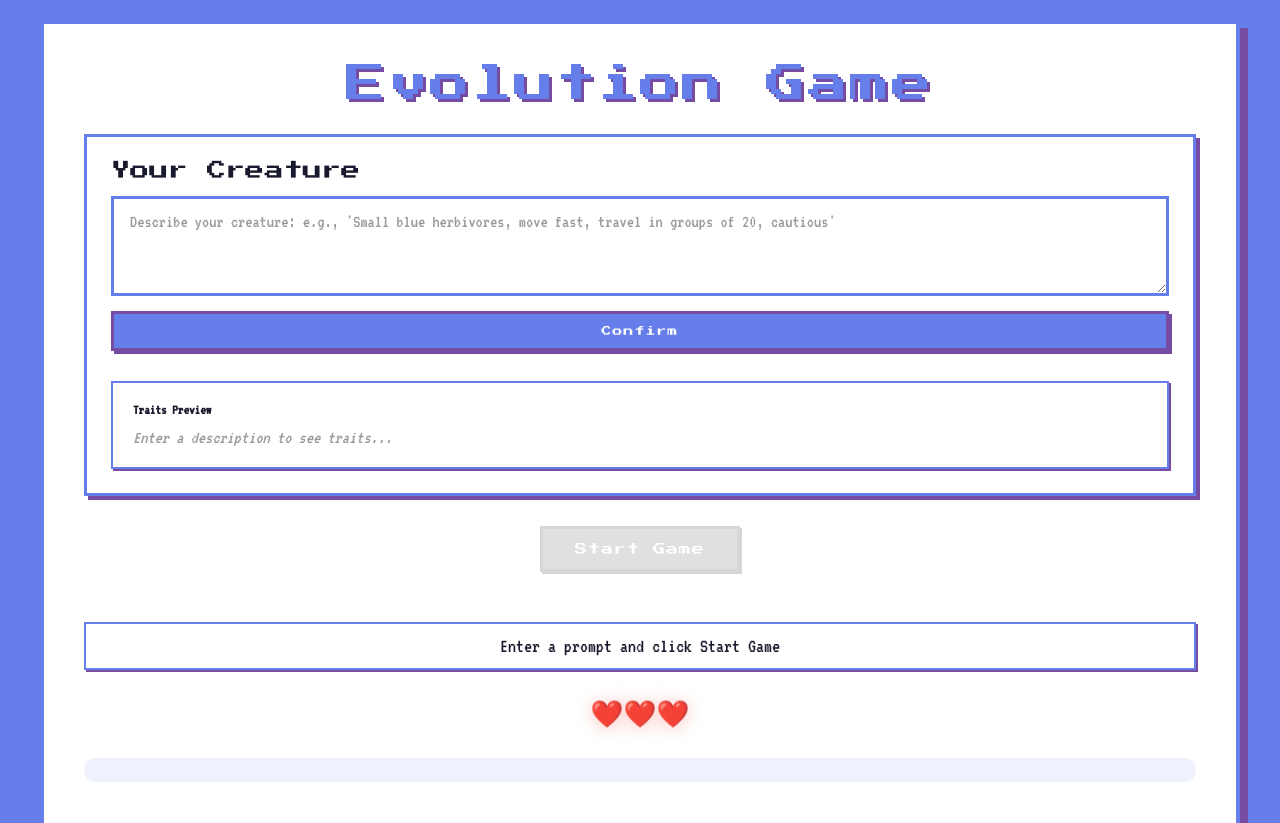
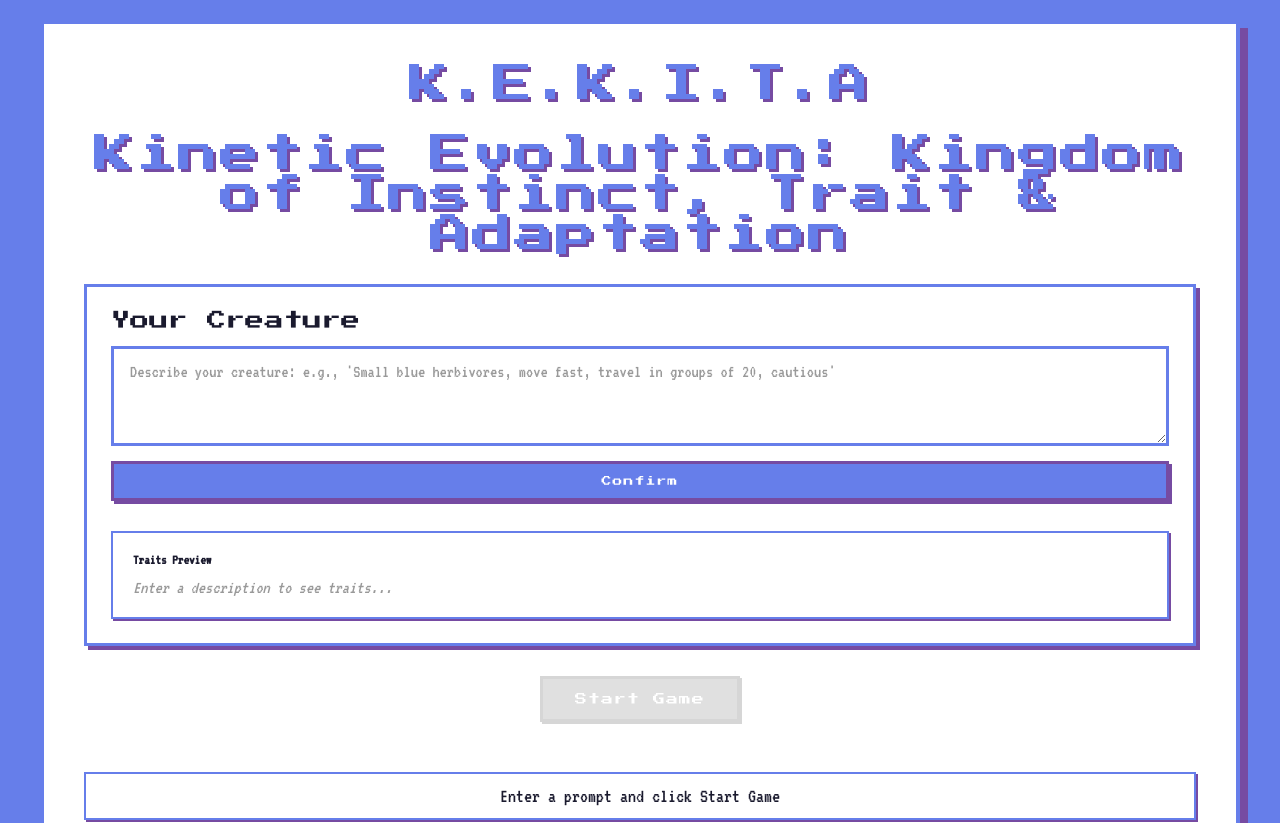
Before and after one commit to masalyuk/kekita, a website: page frontend/index.html in a window 1280 px wide. Shown: the top 823 px of the page. Drawn offline with Linux system fonts and the light colour scheme; files whose address does not match are found by name.

Commit message:
change name

```diff
--- a/frontend/index.html
+++ b/frontend/index.html
@@ -3,7 +3,7 @@
 <head>
     <meta charset="UTF-8">
     <meta name="viewport" content="width=device-width, initial-scale=1.0">
-    <title>Evolution Game MVP</title>
+    <title>K.E.K.I.T.A</title>
     <style>
         @import url('https://fonts.googleapis.com/css2?family=Press+Start+2P&family=VT323&display=swap');
 
@@ -479,8 +479,8 @@
 </head>
 <body>
     <div id="container">
-        <h1>Evolution Game</h1>
-
+        <h1>K.E.K.I.T.A</h1>
+        <h1>Kinetic Evolution: Kingdom of Instinct, Trait & Adaptation</h1>
         <div class="prompt-section" style="grid-template-columns: 1fr;">
             <div class="prompt-box">
                 <h2>Your Creature</h2>
```
